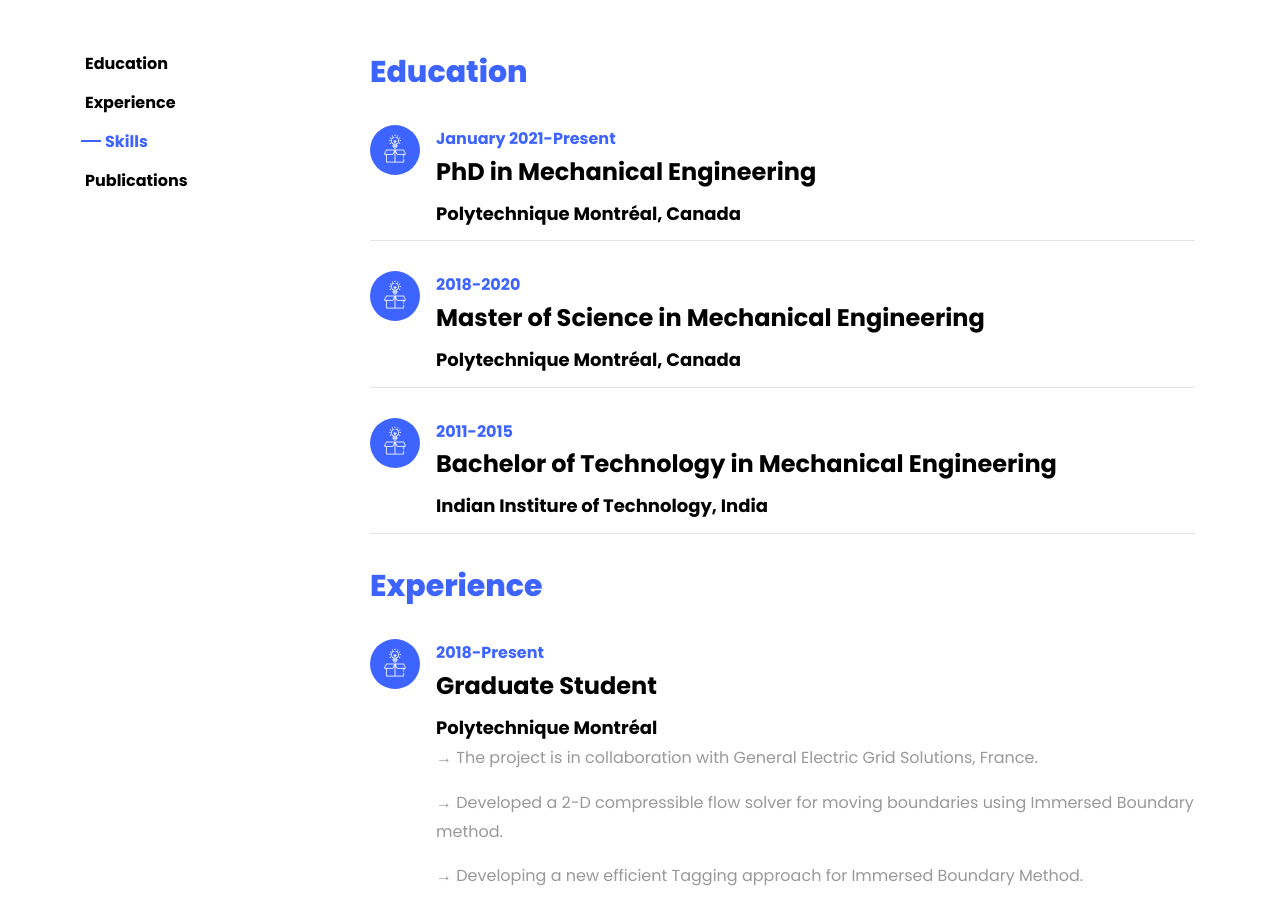
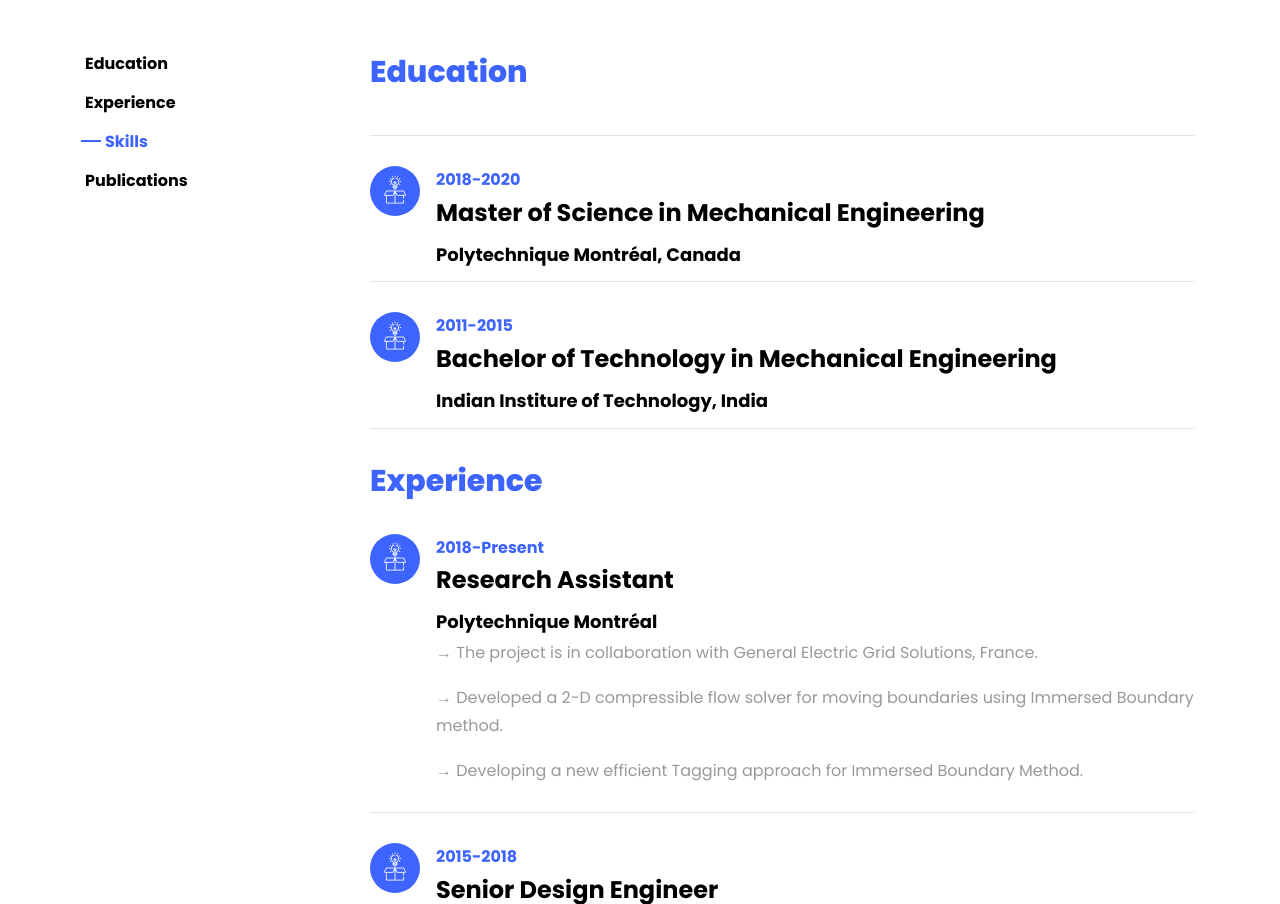
Before and after one commit to Sujaat-mali/Sujaat-mali.github.io, a plain HTML site: page index.html in a window 1280 px wide. Shown: the part 1960-2864 px from the top of the page. Drawn offline with Linux system fonts and the light colour scheme; files whose address does not match are found by name.

Commit message:
Update index.html

```diff
--- a/index.html
+++ b/index.html
@@ -86,7 +86,7 @@
 		          <div class="col-md-12 heading-section ftco-animate">
 		          	<h1 class="big">About</h1>
 		            <h2 class="mb-4">About Me</h2>
-		            <p>I am a PhD student at Polytechnique Montréal, advised by Prof. Jean-Yves Trépanier and Prof. Sébastien Leclaire. I have 5+ years of working experience on numerical simulations. I have developed a numerical solver for compressible flows using Immersed Boundary approach for moving geometries as a part of Master's thesis. The project is in collaboartion with General Electric Grid Solutions, France for developing a numerical solver for High Voltage Circuit Breaker.</p>
+		            <p>I am a Research Assistant at Polytechnique Montréal, advised by Prof. Jean-Yves Trépanier and Prof. Sébastien Leclaire. I have 5+ years of working experience on numerical simulations. I have developed a numerical solver for compressible flows using Immersed Boundary approach for moving geometries as a part of Master's thesis. The project is in collaboartion with General Electric Grid Solutions, France for developing a numerical solver for High Voltage Circuit Breaker.</p>
 		            <ul class="about-info mt-4 px-md-0 px-2">
 		            	<li class="d-flex"><span>Name:</span> <span>Md Sujaat Ali</span></li>
 		            	<li class="d-flex"><span>Date of birth:</span> <span>November 03, 1992</span></li>
@@ -152,15 +152,15 @@
 					  <div id="page-1" class= "page one">
 					  	<h2 class="heading">Education</h2>
 						<div class="resume-wrap d-flex ftco-animate">
-					    	<div class="icon d-flex align-items-center justify-content-center">
+					    	<!--<p><div class="icon d-flex align-items-center justify-content-center">
 					    		<span class="flaticon-ideas"></span>
 					    	</div>
-					    	<div class="text pl-3">
+					    	<!--<div class="text pl-3">
 		    					<span class="date">January 2021-Present</span>
 		    					<h2>PhD in Mechanical Engineering</h2>
 		    					<span class="position">Polytechnique Montréal, Canada</span>
-		    					<!--<p>To develop a 3-D solver for icing on aircraft wings using Lattice-Boltzmann method.</p>-->
-	    					</div>
+		    					<p>To develop a 3-D solver for icing on aircraft wings using Lattice-Boltzmann method.</p>
+	    					</div>-->
 	    				</div>
 					    <div class="resume-wrap d-flex ftco-animate">
 					    	<div class="icon d-flex align-items-center justify-content-center">
@@ -221,7 +221,7 @@
 					    	</div>
 					    	<div class="text pl-3">
 		    					<span class="date">2018-Present</span>
-		    					<h2>Graduate Student</h2>
+		    					<h2>Research Assistant</h2>
 		    					<span class="position">Polytechnique Montréal</span>
 								<p> &#8594; The project is in collaboration with General Electric Grid Solutions, France.</p>
 		    					<p>&#8594; Developed a 2-D compressible flow solver for moving boundaries using Immersed Boundary method.</p>
```
